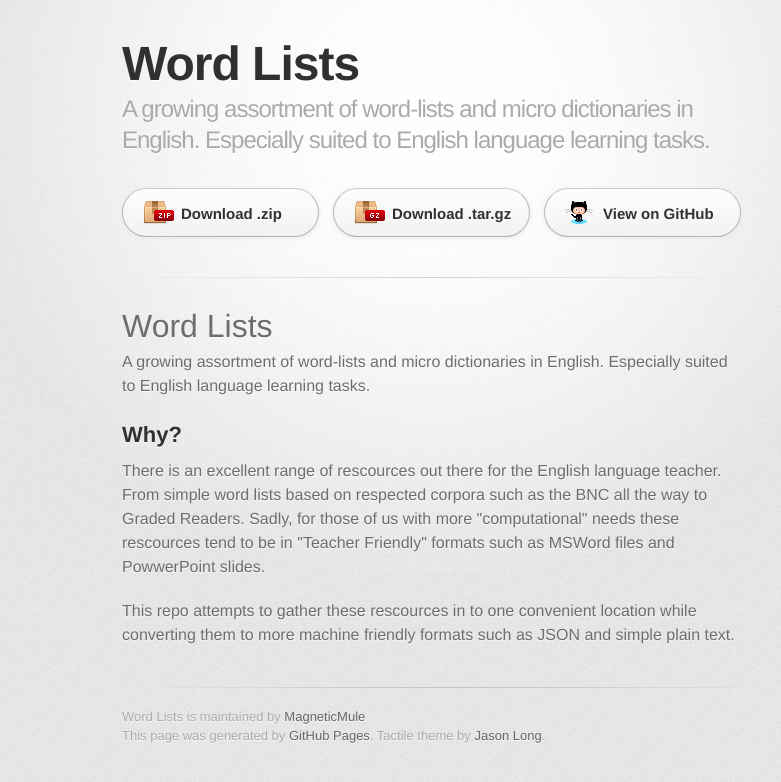
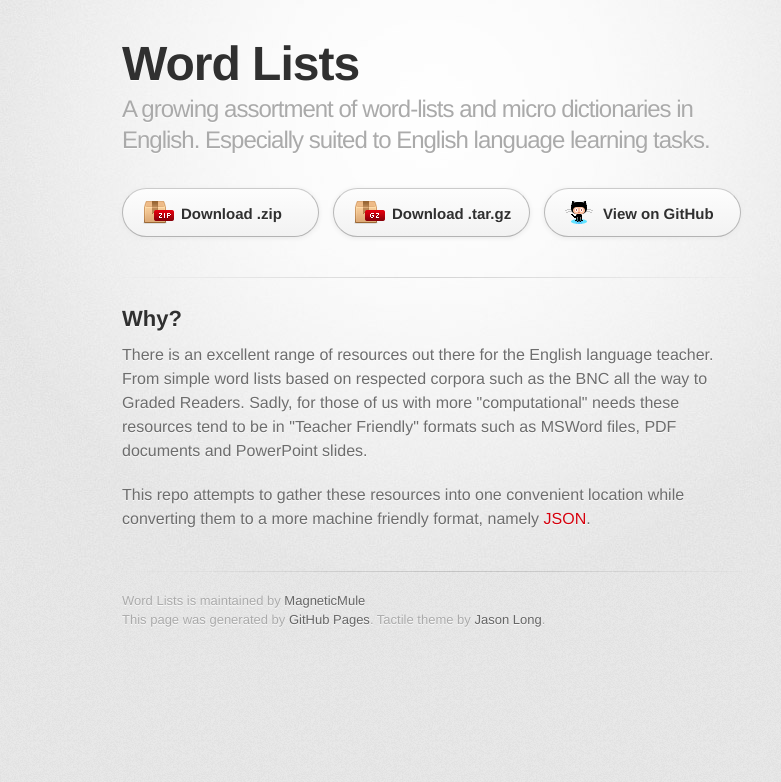
Before and after one commit to MagneticMule/word-lists, a plain HTML site: page index.html in a window 1280 px wide. Shown: the whole page, without its empty margins (208-989 px from the left). Drawn offline with Linux system fonts and the light colour scheme; a web font is replaced by a local one.

Commit message:
Create gh-pages branch via GitHub

```diff
--- a/index.html
+++ b/index.html
@@ -31,17 +31,12 @@
         <hr>
 
         <section id="main_content">
-          <h1>
-<a id="word-lists" class="anchor" href="#word-lists" aria-hidden="true"><span class="octicon octicon-link"></span></a>Word Lists</h1>
-
-<p>A growing assortment of word-lists and micro dictionaries in English. Especially suited to English language learning tasks.</p>
-
-<h2>
+          <h2>
 <a id="why" class="anchor" href="#why" aria-hidden="true"><span class="octicon octicon-link"></span></a>Why?</h2>
 
-<p>There is an excellent range of rescources out there for the English language teacher. From simple word lists based on respected corpora such as the BNC all the way to Graded Readers. Sadly, for those of us with more "computational" needs these rescources tend to be in "Teacher Friendly" formats such as MSWord files and PowwerPoint slides. </p>
+<p>There is an excellent range of resources out there for the English language teacher. From simple word lists based on respected corpora such as the BNC all the way to Graded Readers. Sadly, for those of us with more "computational" needs these resources tend to be in "Teacher Friendly" formats such as MSWord files, PDF documents and PowerPoint slides.</p>
 
-<p>This repo attempts to gather these rescources in to one convenient location while converting them to more machine friendly formats such as JSON and simple plain text.</p>
+<p>This repo attempts to gather these resources into one convenient location while converting them to a more machine friendly format, namely <a href="http://www.json.org/">JSON</a>.</p>
         </section>
 
         <footer>
--- a/params.json
+++ b/params.json
@@ -1 +1 @@
-{"name":"Word Lists","tagline":"A growing assortment of word-lists and micro dictionaries in English. Especially suited to English language learning tasks.","body":"# Word Lists \r\nA growing assortment of word-lists and micro dictionaries in English. Especially suited to English language learning tasks.\r\n## Why?\r\nThere is an excellent range of rescources out there for the English language teacher. From simple word lists based on respected corpora such as the BNC all the way to Graded Readers. Sadly, for those of us with more \"computational\" needs these rescources tend to be in \"Teacher Friendly\" formats such as MSWord files and PowwerPoint slides. \r\n\r\nThis repo attempts to gather these rescources in to one convenient location while converting them to more machine friendly formats such as JSON and simple plain text.\r\n\r\n\r\n","google":"","note":"Don't delete this file! It's used internally to help with page regeneration."}
+{"name":"Word Lists","tagline":"A growing assortment of word-lists and micro dictionaries in English. Especially suited to English language learning tasks.","body":"## Why?\r\nThere is an excellent range of resources out there for the English language teacher. From simple word lists based on respected corpora such as the BNC all the way to Graded Readers. Sadly, for those of us with more \"computational\" needs these resources tend to be in \"Teacher Friendly\" formats such as MSWord files, PDF documents and PowerPoint slides.\r\n\r\nThis repo attempts to gather these resources into one convenient location while converting them to a more machine friendly format, namely [JSON](http://www.json.org/).\r\n\r\n\r\n","google":"","note":"Don't delete this file! It's used internally to help with page regeneration."}
```
